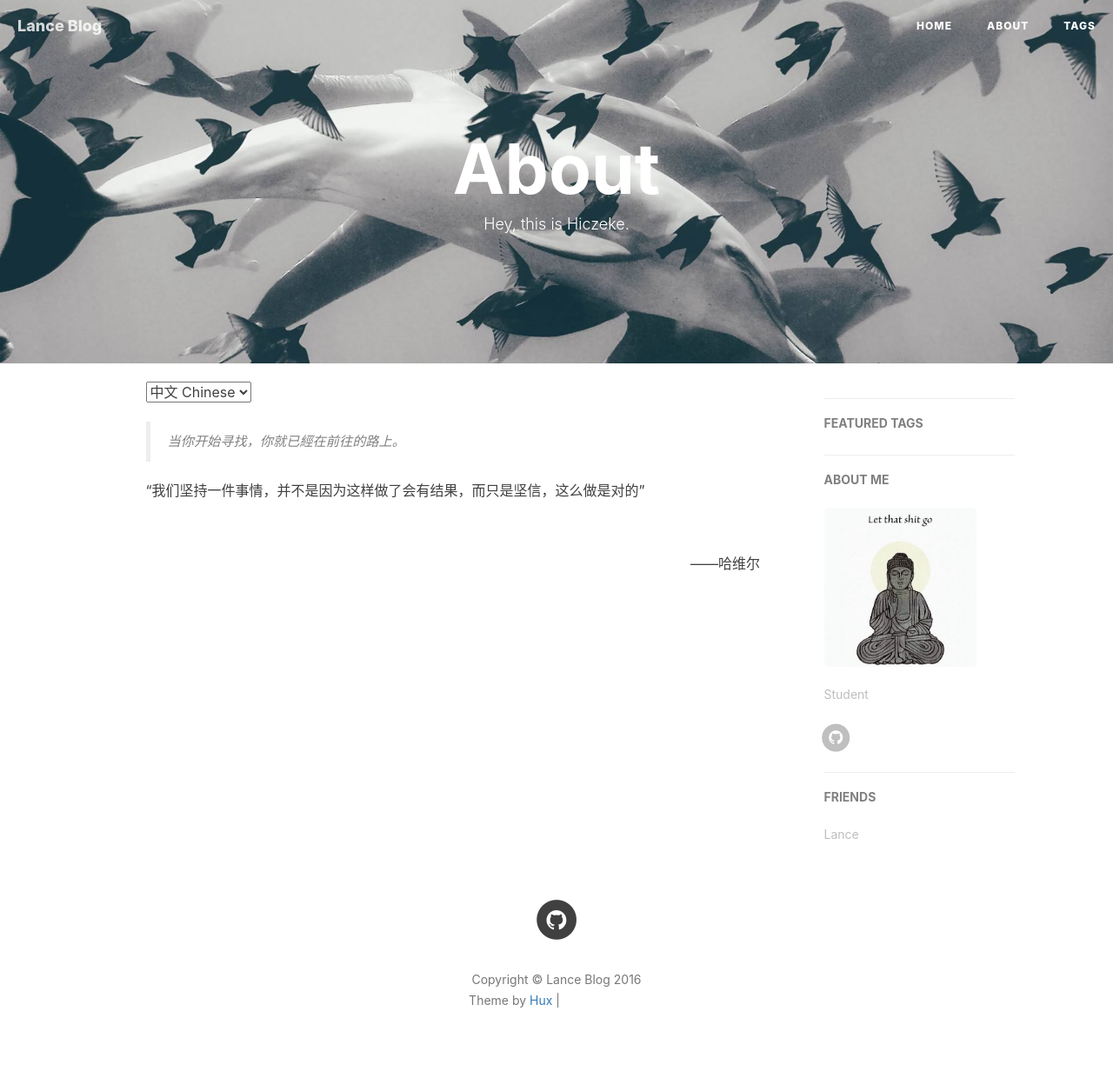
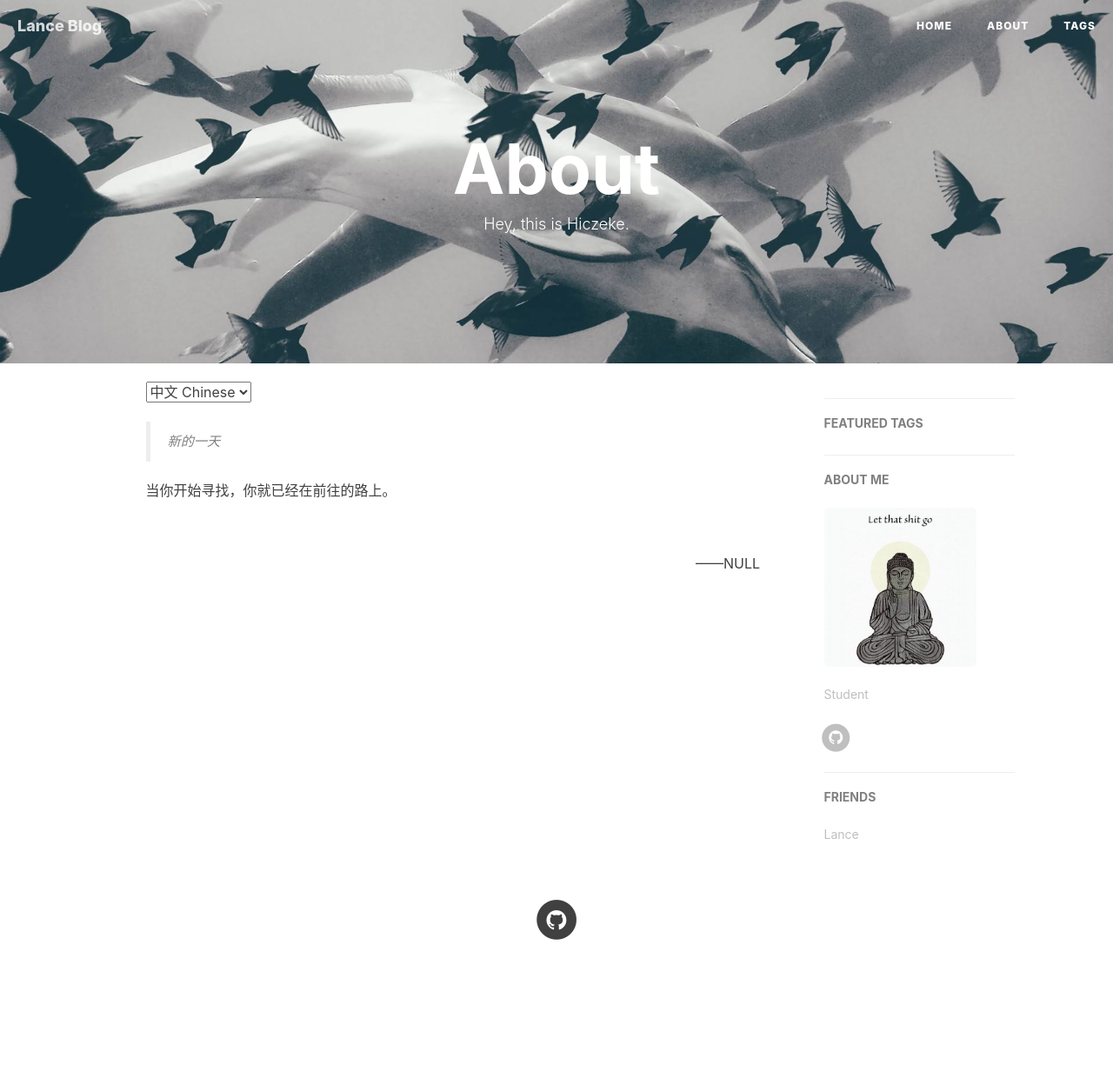
Before and after one commit to Hiczeke/hiczeke.github.com, a Jekyll site: the page built from about.html, in a window 1280 px wide. Shown: the whole page at 87% size. Built offline with Jekyll 4.4.1, drawn with Linux system fonts in a browser that asks for light colours; nearby versions of some CDN libraries; comment, search, counter and statistics services are not loaded; after the commit the page ends 1177 px from its top, so only the background shows below that; grey boxes are pictures that could not be loaded.

Commit message:
new push

```diff
--- a/_config.yml
+++ b/_config.yml
@@ -1,9 +1,9 @@
 # Site settings
 title: Lance Blog
-SEOTitle: WJN的博客 | Hiczeke
+SEOTitle: WJN | Hiczeke
 header-img: img/my_bg.jpg
 email: 836462432@qq.com
-description: "Creature From A Small Town"
+description: "Happy Being Alive"
 keyword: ""
 url: "http://hiczeke.com"              # your host, for absolute URL
 baseurl: ""                             # for example, '/blog' if your blog hosted on 'host/blog'
--- a/_includes/footer.html
+++ b/_includes/footer.html
@@ -69,7 +69,7 @@
                     </li>
                     {% endif %}
                 </ul>
-                <p class="copyright text-muted">
+                <!-- <p class="copyright text-muted">
                     Copyright &copy; {{ site.title }} {{ site.time | date: '%Y' }}
                     <br>
                     Theme by <a href="http://huangxuan.me">Hux</a> |
@@ -78,7 +78,7 @@
                         frameborder="0" scrolling="0" width="91px" height="20px"
                         src="https://ghbtns.com/github-btn.html?user=huxpro&repo=huxpro.github.io&type=star&count=true" >
                     </iframe>
-                </p>
+                </p> -->
             </div>
         </div>
     </div>
--- a/about.html
+++ b/about.html
@@ -15,11 +15,11 @@
 <!-- Chinese Version -->
 <div class="zh">
     <blockquote>
-        当你开始寻找，你就已經在前往的路上。
+    新的一天
     </blockquote>
-    “我们坚持一件事情，并不是因为这样做了会有结果，而只是坚信，这么做是对的”
+    当你开始寻找，你就已经在前往的路上。
     <br><br>
-    <p style="text-align:right;">——哈维尔
+    <p style="text-align:right;">——NULL
 
 
 </div>
--- a/index.html
+++ b/index.html
@@ -1,6 +1,6 @@
 ---
 layout: page
-description: "Just for fun"
+description: "Happy Being Alive"
 ---
 
 {% for post in paginator.posts %}
```
Also changed, not shown: other parts of about.html (+1 -1 lines), 14 other files.
